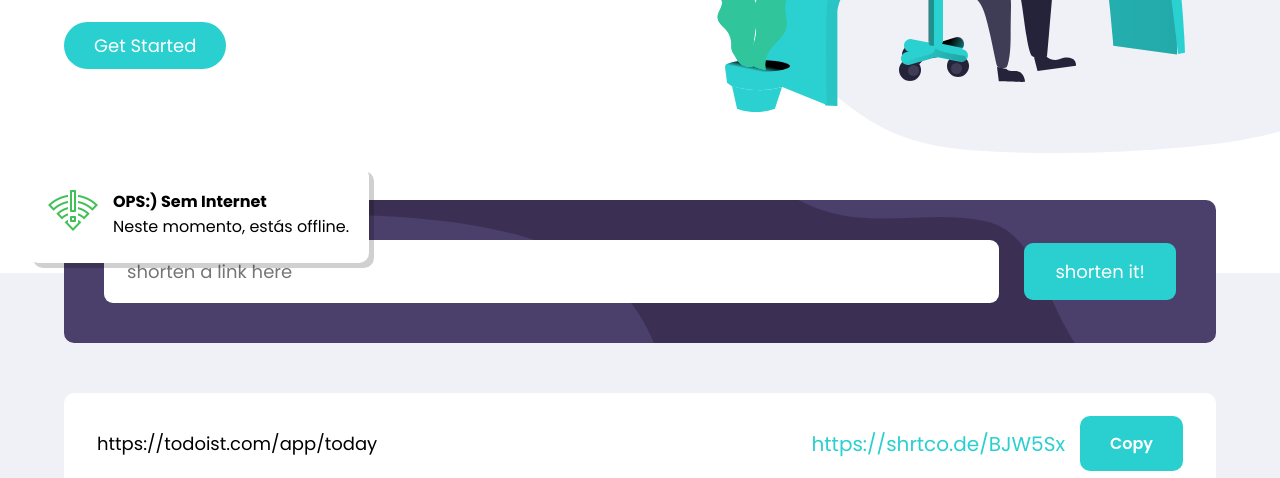
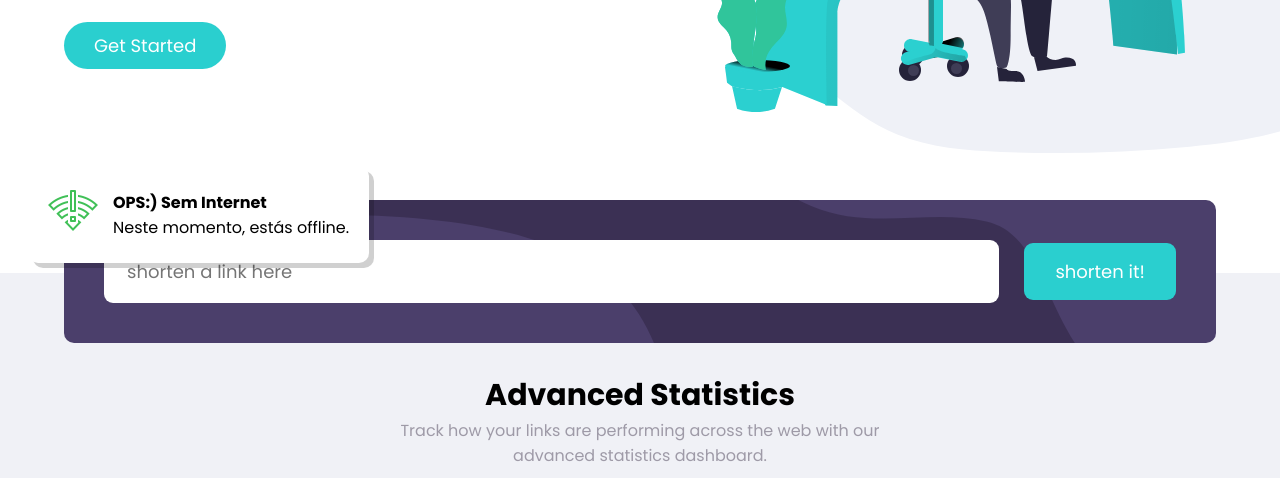
Before and after one commit to matheusmanuel/Shortly-URL-shortening-API-Challenge, a plain HTML site: page index.html in a window 1280 px wide. Shown: the part 474-952 px from the top of the page. Drawn offline with Linux system fonts and the light colour scheme; no server answers.

Commit message:
update: index.html

```diff
--- a/index.html
+++ b/index.html
@@ -60,11 +60,7 @@
   <section class="advanced">
     <div class="container">
       <div class="links-encurtados-container">
-        <div class="link">
-          <p class="original">https://todoist.com/app/today</p>
-          <a href="https://shrtco.de/BJW5Sx" class="encurtado">https://shrtco.de/BJW5Sx</a>
-          <button class="btn-copy" data-link="https://shrtco.de/BJW5Sx" onclick="copyLink()">Copy</button>
-        </div>
+
       </div>
       <h2>Advanced Statistics</h2>
       <p>Track how your links are performing across the web with our
```
